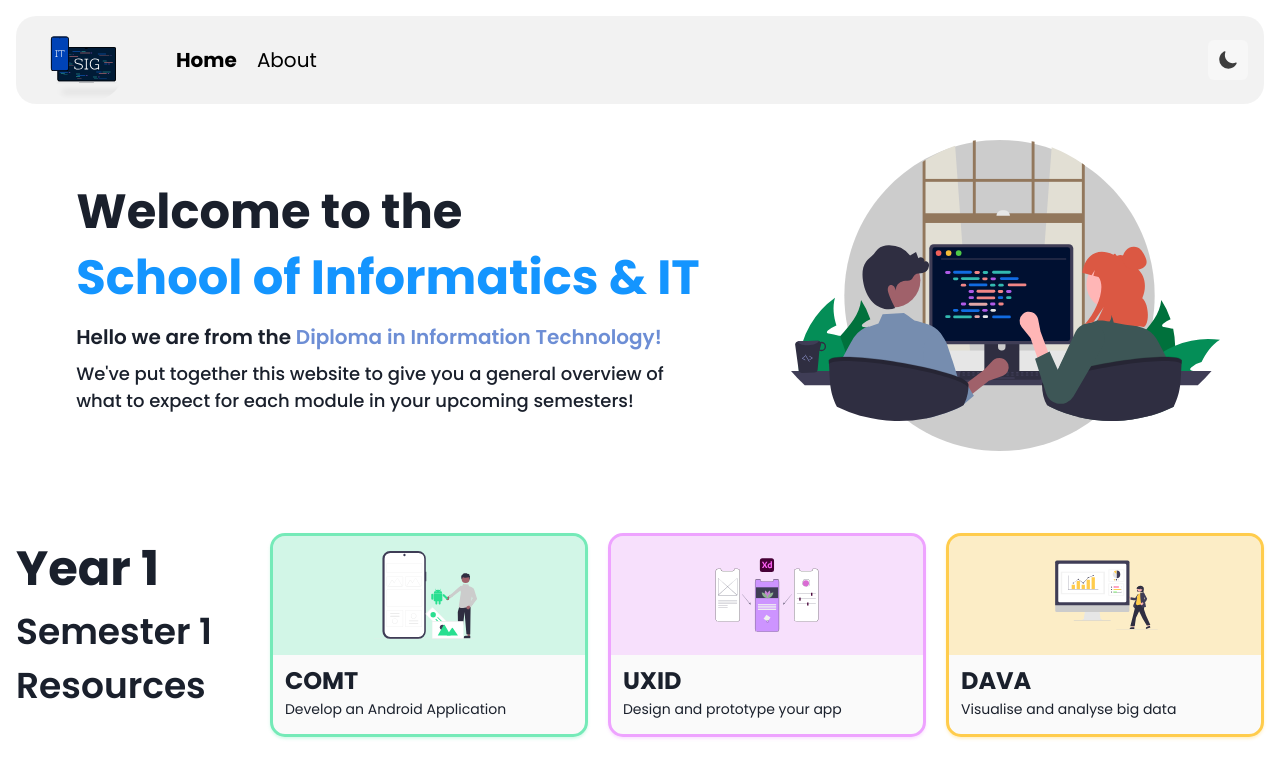
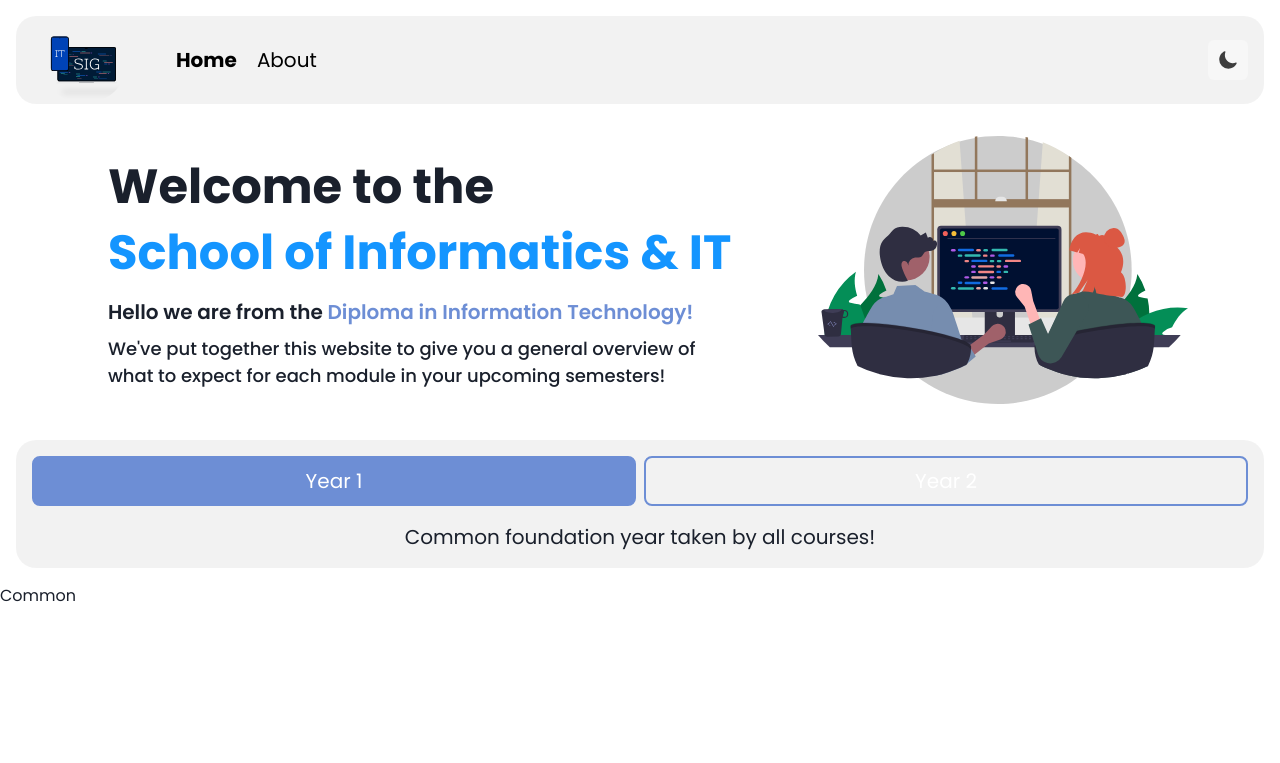
Before and after one commit to TP-ITSIG/tp-itsig.github.io, a React (Vite) app: page / in a window 1280 px wide. Shown: the top 763 px of the page. Built offline with nearby package versions, Linux system fonts and the light colour scheme.

Commit message:
✨ Added Year & Course Selector

```diff
--- /dev/null
+++ b/src/Components/YearSelect.tsx
@@ -0,0 +1,193 @@
+import React, { useEffect, useState } from "react"
+
+import {
+	Box,
+	SimpleGrid,
+	Text,
+	Image,
+	Stack,
+	Tag,
+	useColorMode,
+	Tabs,
+	TabList,
+	Tab,
+	TabPanels,
+	TabPanel,
+	useBreakpointValue,
+	Button,
+	Center,
+} from "@chakra-ui/react"
+
+const selectedTabSx = {
+	color: "white",
+	borderColor: "itsig_blue",
+	bgColor: "itsig_blue",
+}
+
+const activeTabSx = {
+	bg: "itsig_blue",
+	borderColor: "itsig_blue",
+}
+
+const hoverTabSx = {
+	bg: "itsig_blue",
+	borderColor: "itsig_blue",
+}
+
+const tabSx = {
+	w: "100%",
+	my: 0,
+	borderRadius: 8,
+	borderWidth: 2,
+	borderColor: "itsig_blue",
+	color: "white",
+}
+
+const courses = [
+	{
+		name: "IT",
+		value: "IT",
+	},
+	{
+		name: "AAI",
+		value: "AAI",
+	},
+	{
+		name: "BDA",
+		value: "BDA",
+	},
+	{
+		name: "CDF",
+		value: "CDF",
+	},
+	{
+		name: "IGD/GDD",
+		value: "IGD",
+	},
+]
+
+interface YearSelectProps {
+	setCourse: (course: string) => void
+}
+
+const YearSelect = (props: YearSelectProps) => {
+	const [selectedCourse, setSelectedCourse] = useState("Common")
+	const [selectedYear2, setSelectedYear2] = useState("IT")
+	const { colorMode } = useColorMode()
+
+	useEffect(() => {
+		props.setCourse(selectedCourse)
+	}, [selectedCourse])
+
+	return (
+		<Box
+			bgColor={
+				colorMode === "light"
+					? "hsl(0, 0%, 0%, 0.05)"
+					: "hsl(0, 0%, 80%, 0.05)"
+			}
+			maxW="100%"
+			borderRadius={{ base: "16px", lg: "20px" }}
+			my={4}
+			mx={4}
+			px={{ base: "2", md: "4" }}
+			pt={{ base: "2", md: "4" }}>
+			<Tabs
+				variant="unstyled"
+				size={useBreakpointValue({ base: "sm", md: "md" })}
+				onChange={index => {
+					if (index === 0) {
+						setSelectedCourse("Common")
+					} else {
+						setSelectedCourse(selectedYear2)
+					}
+				}}>
+				<TabList justifyContent="space-evenly" gap={2}>
+					<Tab
+						{...tabSx}
+						_selected={selectedTabSx}
+						_hover={hoverTabSx}
+						_active={activeTabSx}>
+						<Text
+							fontSize={{
+								base: "md",
+								md: "xl",
+							}}>
+							Year 1
+						</Text>{" "}
+					</Tab>
+					<Tab
+						{...tabSx}
+						_selected={selectedTabSx}
+						_hover={hoverTabSx}
+						_active={activeTabSx}>
+						<Text
+							fontSize={{
+								base: "md",
+								md: "xl",
+							}}>
+							Year 2
+						</Text>
+					</Tab>
+				</TabList>
+				<TabPanels>
+					<TabPanel
+						px={{ base: "2", md: "4" }}
+						py={{ base: "2", md: "4" }}>
+						<Center>
+							{" "}
+							<Text
+								fontSize={{
+									base: "md",
+									md: "xl",
+								}}>
+								Common foundation year taken by all courses!
+							</Text>
+						</Center>
+					</TabPanel>
+					<TabPanel
+						px={{ base: "2", md: "4" }}
+						py={{ base: "2", md: "4" }}>
+						<Tabs
+							variant="unstyled"
+							size={useBreakpointValue({
+								base: "sm",
+								md: "md",
+							})}
+							onChange={index => {
+								setSelectedYear2(courses[index].value)
+								setSelectedCourse(courses[index].value)
+							}}>
+							<TabList justifyContent="space-evenly">
+								{courses.map(course => (
+									<Tab
+										_hover={{
+											textDecoration: "underline",
+											cursor: "pointer",
+										}}
+										_selected={{
+											textDecoration: "underline",
+											fontWeight: "semibold",
+										}}>
+										<Text
+											_hover={{
+												cursor: "pointer",
+											}}
+											fontSize={{
+												base: "sm",
+												md: "xl",
+											}}>
+											{course.name}
+										</Text>
+									</Tab>
+								))}
+							</TabList>
+						</Tabs>
+					</TabPanel>
+				</TabPanels>
+			</Tabs>
+		</Box>
+	)
+}
+
+export default YearSelect
--- a/src/Pages/Home.tsx
+++ b/src/Pages/Home.tsx
@@ -1,33 +1,26 @@
-import {
-	Box,
-	SimpleGrid,
-	Text,
-	Image,
-	Stack,
-	Tag,
-	useColorMode,
-} from "@chakra-ui/react"
-import { useLayoutEffect } from "react"
+import { Box, SimpleGrid, Text, Image, Stack } from "@chakra-ui/react"
+import { useLayoutEffect, useState } from "react"
 
 import SubjectCard from "../Components/SubjectCard"
 import { Subjects } from "../Resources/Subjects"
+import YearSelect from "../Components/YearSelect"
 
 const Home = () => {
-	const { colorMode } = useColorMode()
-
 	useLayoutEffect(() => {
 		window.scrollTo(0, 0)
 	}, [])
 
+	const [selectedCourse, setSelectedCourse] = useState("Common")
+
 	return (
-		<>
+		<Box maxW="1400px" margin="auto">
 			<Box
 				h="100%"
 				display="flex"
 				justifyContent="center"
 				alignItems="center"
 				borderBottomRadius="20px"
-				p={5}
+				p={4}
 				position="relative"
 				_before={{
 					content: `''`,
@@ -46,8 +39,8 @@ const Home = () => {
 				}}>
 				<Stack
 					direction={{ base: "column", lg: "row" }}
-					justify={{ lg: "space-around" }}
-					mb={3.5}
+					justify={{ lg: "space-evenly" }}
+					mb={1}
 					align="center"
 					spacing={0}>
 					<Stack
@@ -98,53 +91,13 @@ const Home = () => {
 					<Image
 						display={{ base: "none", lg: "block" }}
 						src="/home-icon.svg"
-						w="35%"
+						w="30%"
 					/>
 				</Stack>
 			</Box>
-
-			<Stack
-				direction={{ base: "column", lg: "row" }}
-				p={4}
-				mt={{ base: 2, lg: 8 }}>
-				<Stack direction="column" spacing={0} mb={2.5}>
-					<Text
-						fontWeight="bold"
-						fontSize={{
-							base: "2xl",
-							md: "3xl",
-							lg: "4xl",
-							xl: "5xl",
-						}}>
-						Year 1
-					</Text>
-					<Text
-						fontWeight="semibold"
-						fontSize={{
-							base: "xl",
-							md: "2xl",
-							lg: "3xl",
-							xl: "4xl",
-						}}>
-						Semester 1 Resources
-					</Text>
-				</Stack>
-
-				<SimpleGrid columns={{ base: 2, md: 3 }} gap={5} rowGap={7}>
-					{Subjects.map(subject => (
-						<SubjectCard
-							key={subject.abbreviation.toLowerCase()}
-							title={subject.abbreviation}
-							description={subject.tagline}
-							imageLight={subject.imageLight}
-							imageDark={subject.imageDark}
-							color={subject.color}
-							bgColor={subject.bgColor}
-						/>
-					))}
-				</SimpleGrid>
-			</Stack>
-		</>
+			<YearSelect setCourse={setSelectedCourse} />
+			<Text>{selectedCourse}</Text>
+		</Box>
 	)
 }
 
```
